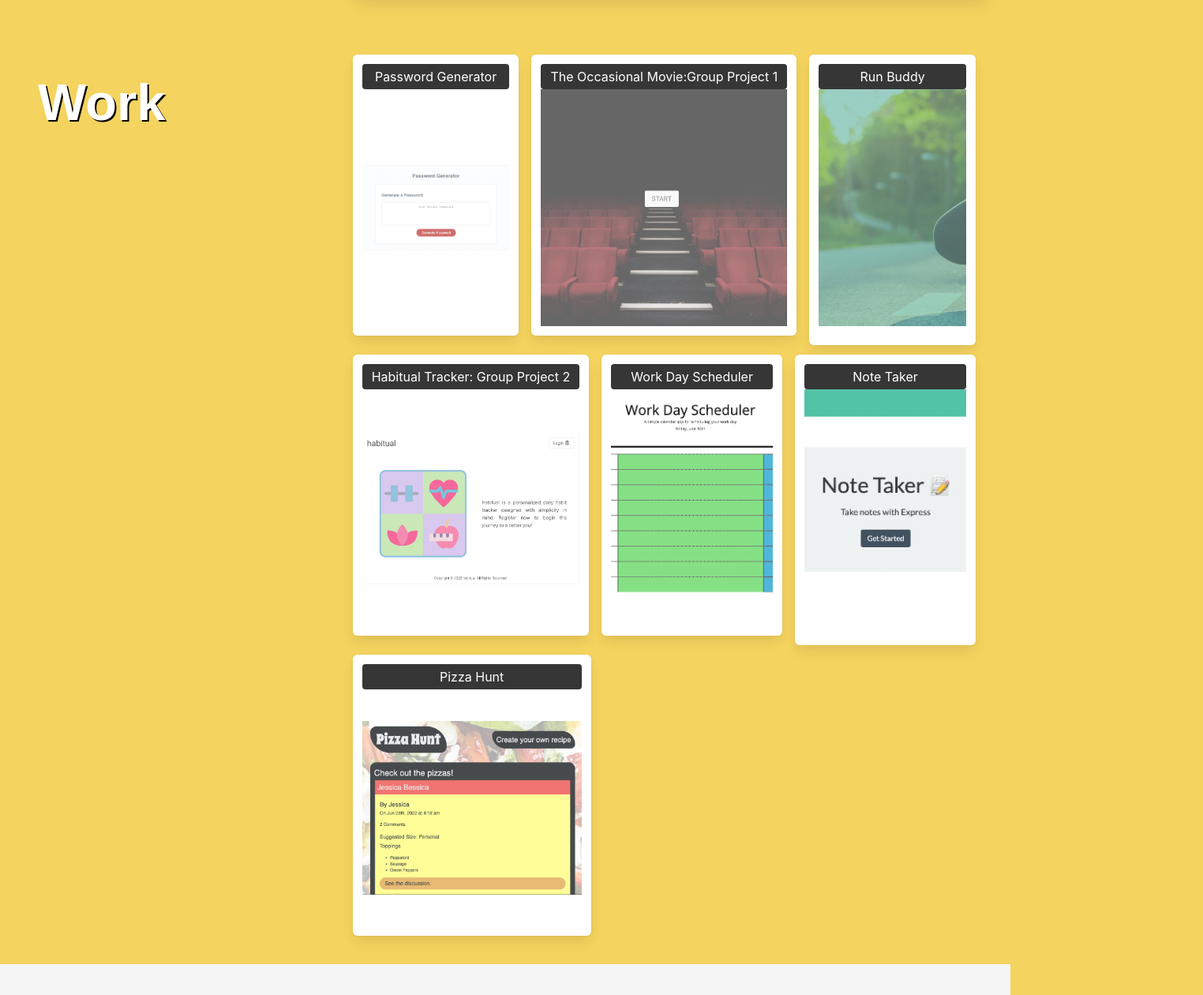
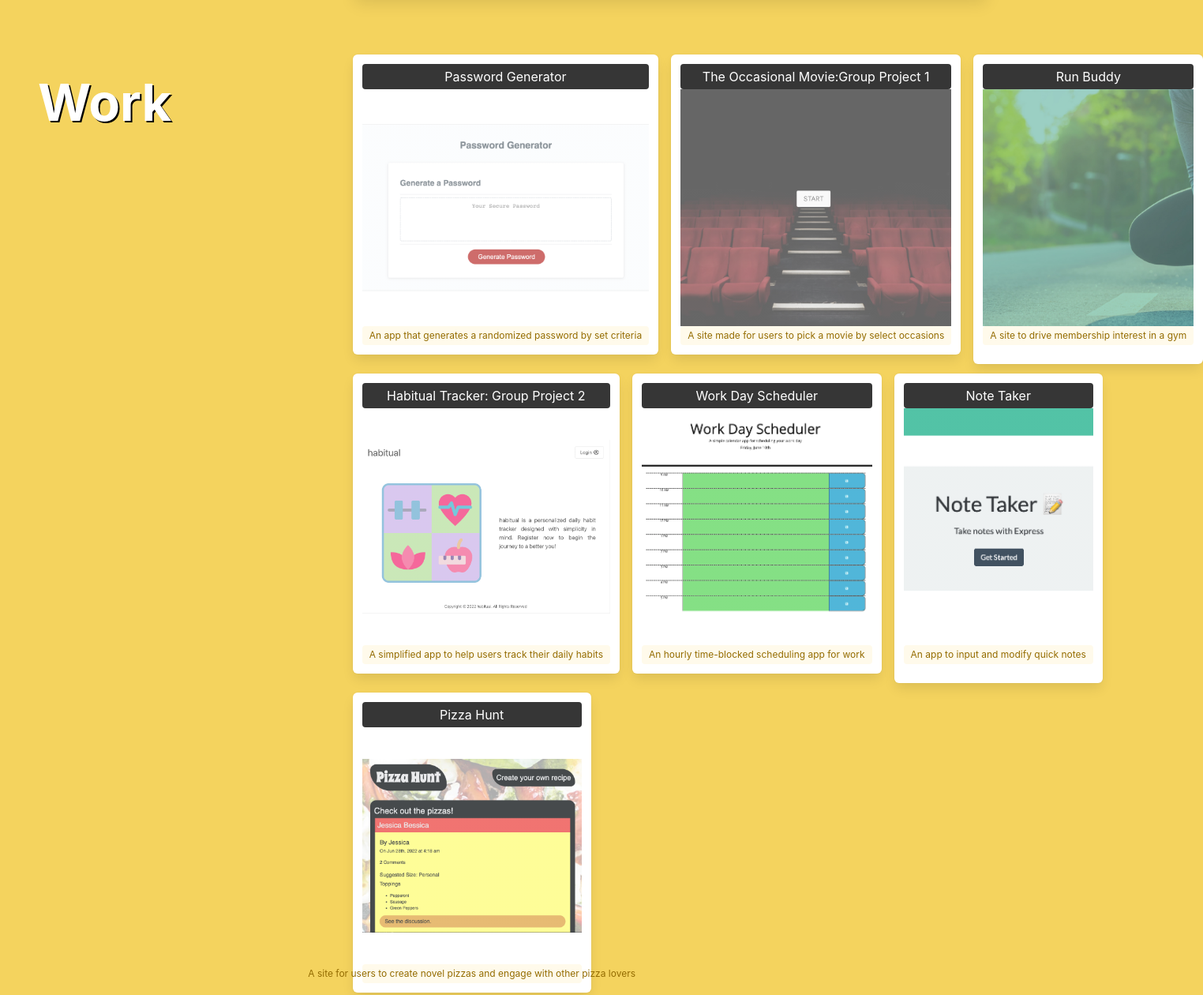
Before and after one commit to Jessiferizzo/Professional-Portfolio, a website: page index.html in a window 1280 px wide. Shown: the part 885-2145 px from the top of the page at 79% size, 1524 px wide, since content can reach past the window. Drawn offline with nearby package versions, Linux system fonts and the light colour scheme.

Commit message:
added context to each project

```diff
--- a/index.html
+++ b/index.html
@@ -258,7 +258,7 @@
   <section class="section">
     <div id="about_me" div class="columns">
       <div class="column is-4">
-        <div class="header has-text-white has-text-centered-mobile" style="text-shadow: 2px 2px #000000;">About Me</div>
+        <div class="header is-family-primary has-text-white has-text-centered-mobile" style="text-shadow: 2px 2px #000000;">About Me</div>
       </div>
       <div class="column box is-8 is-size-5 has-text-left is-size-6-mobile mx-2">
         <div class="block">
@@ -278,7 +278,7 @@
   <section class="section">
     <div id="work" div class="columns">
      <div class="column is-4">
-      <div class="header has-text-white has-text-centered-mobile" style="text-shadow: 2px 2px #000000;">Work</div>
+      <div class="header is-family-primary has-text-white has-text-centered-mobile" style="text-shadow: 2px 2px #000000;">Work</div>
       </div>
       <div class="column box mx-2">
         <a href="https://jessiferizzo.github.io/Javascript-Password-Generator/">
@@ -286,6 +286,7 @@
           <div class="password-generator">
           </div>
         </a>
+        <span class="tag is-family-primary is-warning is-light is-flex is-align-content-center is-justify-content-center">An app that generates a randomized password by set criteria</span>
       </div>
       <div class="column box mx-2">
         <a href="https://rjimeneztech.github.io/MovieFinder/">
@@ -293,6 +294,7 @@
           <div class="occasional-movie">
           </div>
         </a>
+        <span class="tag is-family-primary is-warning is-light is-flex is-align-content-center is-justify-content-center">A site made for users to pick a movie by select occasions</span>
       </div>
       <div class="column box mx-2 mb-3">
         <a href="https://jessiferizzo.github.io/run-buddy/">
@@ -300,6 +302,7 @@
           <div class="run-buddy">
           </div>
         </a>
+        <span class="tag is-family-primary is-warning is-light is-flex is-align-content-center is-justify-content-center">A site to drive membership interest in a gym</span>
       </div>
     </div>
     <div class="columns">
@@ -310,6 +313,7 @@
           <div class="habitual-tracker">
           </div>
         </a>
+        <span class="tag is-family-primary is-warning is-light is-flex is-align-content-center is-justify-content-center">A simplified app to help users track their daily habits</span>
       </div>
       <div class="column box mx-2">
         <a href="https://jessiferizzo.github.io/Work-Day-Calendar/">
@@ -317,6 +321,7 @@
           <div class="work-day">
           </div>
         </a>
+        <span class="tag is-family-primary is-warning is-light is-flex is-align-content-center is-justify-content-center">An hourly time-blocked scheduling app for work</span>
       </div>
       <div class="column box mx-2 mb-3">
         <a href="https://notetakerexpressjess.herokuapp.com/">
@@ -324,6 +329,7 @@
           <div class="note-taker">
           </div>
         </a>
+        <span class="tag is-family-primary is-warning is-light is-flex is-align-content-center is-justify-content-center">An app to input and modify quick notes</span>
       </div>
     </div>
     <div class="columns">
@@ -333,6 +339,7 @@
           <span class="tag is-family-primary is-dark is-medium is-flex is-align-content-center is-justify-content-center">Pizza Hunt</span>
           <div class="pizza-hunt">
           </div>
+          <span class="tag is-family-primary is-warning is-light is-flex is-align-content-center is-justify-content-center">A site for users to create novel pizzas and engage with other pizza lovers</span>
         </a>
       </div>
       </div>
```
